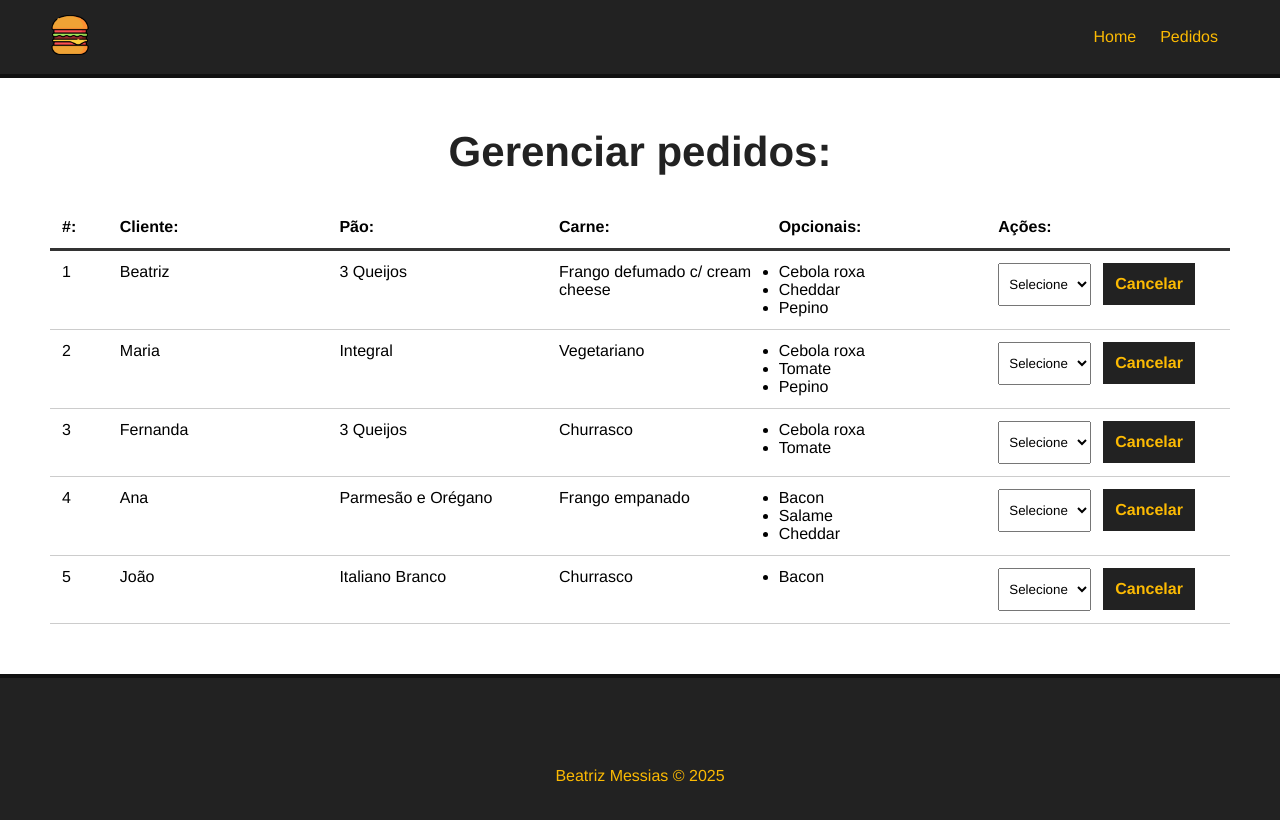
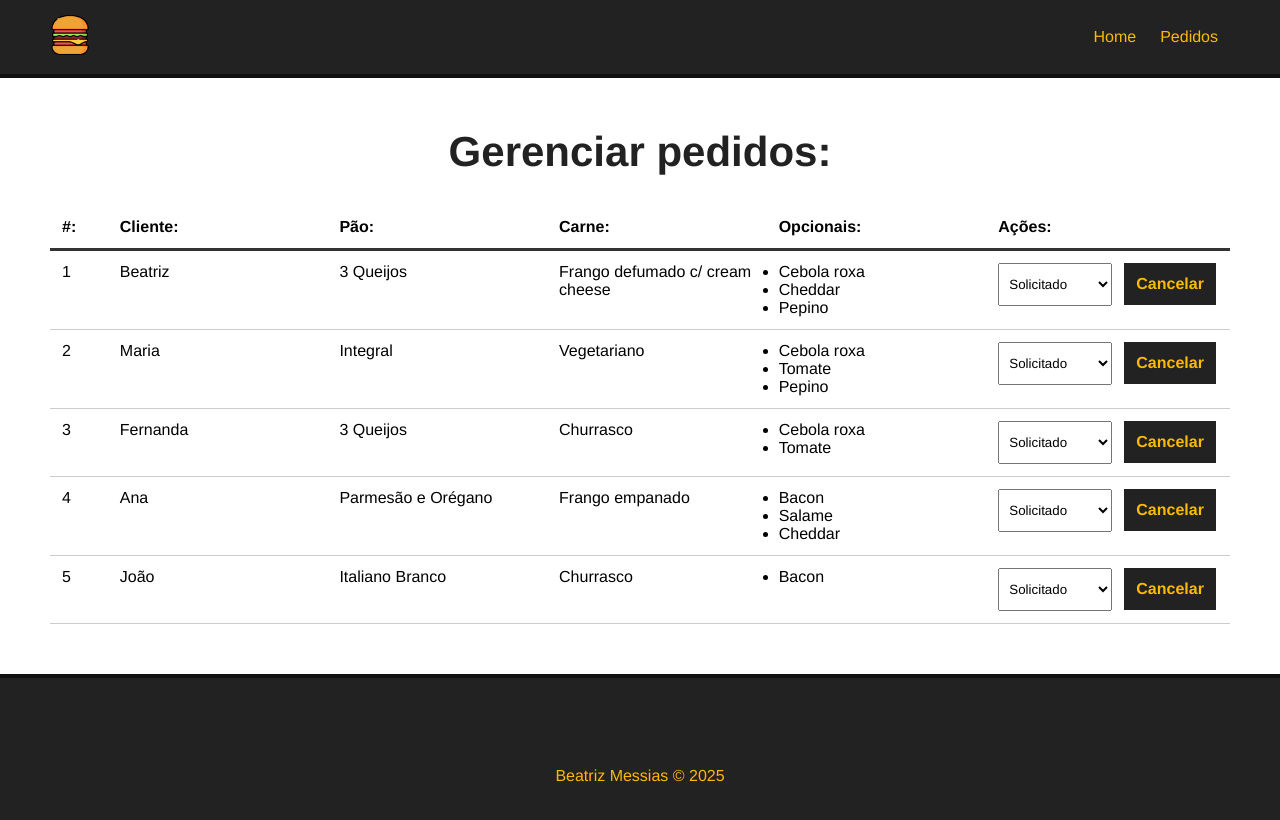
Before and after one commit to beatrizmessias/make-your-burger, a Vue app: page /pedidos in a window 1280 px wide. Shown: the top 820 px of the page. Built offline with nearby package versions, Linux system fonts and the light colour scheme; data requests are answered from the project's data file.

Commit message:
fetch status

```diff
--- a/src/components/Dashboard.vue
+++ b/src/components/Dashboard.vue
@@ -24,6 +24,7 @@
                     <div>
                         <select name="status" class="status">
                             <option value="">Selecione</option>
+                            <option v-for="s in status" :key="s.id" value="s.tipo" :selected="burger.status == s.tipo">{{ s.tipo }}</option>
                         </select>
                         <button class="delete-btn">Cancelar</button>
                     </div>
@@ -51,7 +52,14 @@
 
             console.log(this.burgers);
 
-            // resgatar os status
+            this.getStatus();
+        },
+        async getStatus() {
+            const req = await fetch("http://localhost:3000/status");
+            const data = await req.json();
+
+            this.status = data;
+
         }
     },
     mounted() {
```
